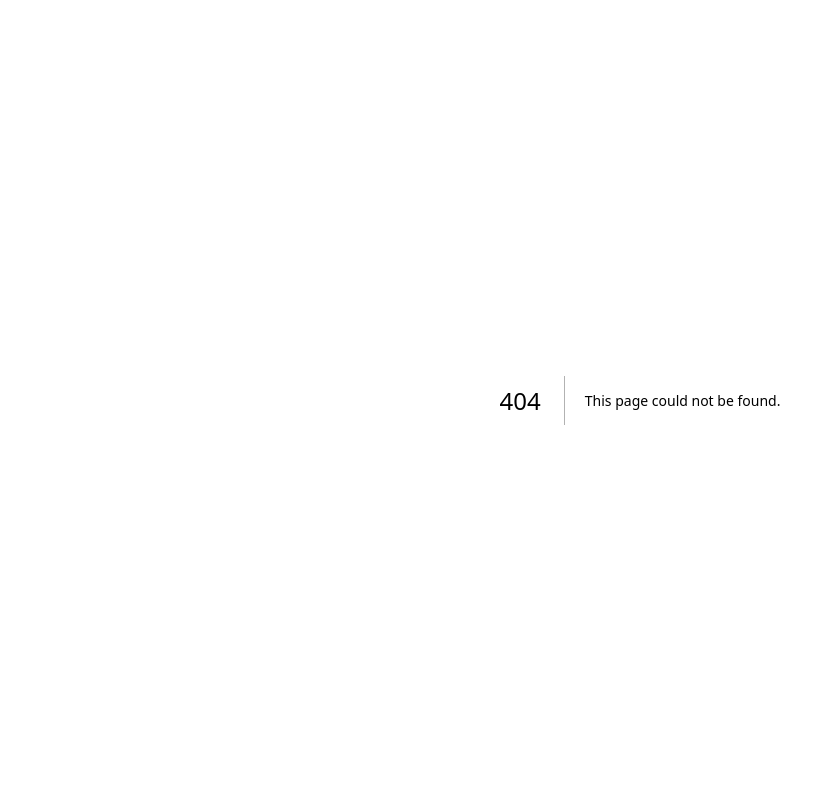
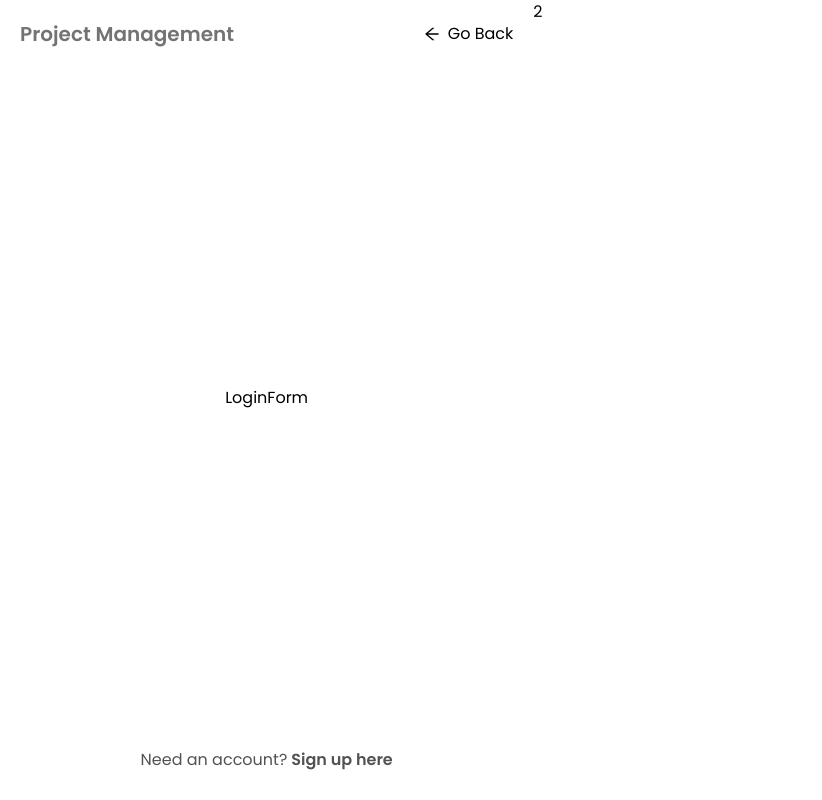
Before and after one commit to mehedi008h/programming-hero-assessment-task, a Next.js app: page /auth/login in a window 1280 px wide. Before the commit this address had no page. Shown: the whole page, without its empty margins (0-822 px from the left). Built offline with nearby package versions, Linux system fonts and the light colour scheme.

Commit message:
design auth wrapper

```diff
--- /dev/null
+++ b/app/auth/layout.tsx
@@ -0,0 +1,16 @@
+import React from "react";
+
+interface Props {
+    children: React.ReactNode;
+}
+
+const AuthLayout = ({ children }: Props) => {
+    return (
+        <div className="w-full min-h-screen grid grid-cols-12">
+            <div className="col-span-5">{children}</div>
+            <div className="col-span-7">2</div>
+        </div>
+    );
+};
+
+export default AuthLayout;
--- /dev/null
+++ b/app/auth/login/page.tsx
@@ -0,0 +1,16 @@
+import { AuthWrapper, LoginForm } from "@/components";
+import React from "react";
+
+const LoginPage = () => {
+    return (
+        <AuthWrapper
+            footerText="Need an account?"
+            footerLinkText="Sign up here"
+            footerLink="/auth/login"
+        >
+            <LoginForm />
+        </AuthWrapper>
+    );
+};
+
+export default LoginPage;
--- /dev/null
+++ b/app/dashboard/page.tsx
@@ -0,0 +1,7 @@
+import React from "react";
+
+const Dashboard = () => {
+    return <div>Dashboard</div>;
+};
+
+export default Dashboard;
--- /dev/null
+++ b/components/auth/AuthWrapper.tsx
@@ -0,0 +1,50 @@
+import { ArrowLeftOutlined } from "@ant-design/icons";
+import Link from "next/link";
+import React from "react";
+
+interface Props {
+    children: React.ReactNode;
+    footerText: string;
+    footerLinkText: string;
+    footerLink: string;
+}
+
+const AuthWrapper = ({
+    children,
+    footerText,
+    footerLinkText,
+    footerLink,
+}: Props) => {
+    return (
+        <div className="w-full min-h-screen p-5 flex flex-col justify-between items-center">
+            {/* header  */}
+            <div className="w-full flex justify-between items-center">
+                {/* logo  */}
+                <div className="text-xl font-semibold text-neutral-500">
+                    Project Management
+                </div>
+
+                {/* back link  */}
+                <Link href={"/"} className="flex items-center gap-2">
+                    <ArrowLeftOutlined color="black" /> <p>Go Back</p>
+                </Link>
+            </div>
+
+            {/* form  */}
+            {children}
+
+            {/* footer  */}
+            <h5 className="font-normal text-base mb-2 text-neutral-600">
+                {footerText}
+                <Link
+                    href={footerLink}
+                    className="font-semibold text-base ms-1"
+                >
+                    {footerLinkText}
+                </Link>
+            </h5>
+        </div>
+    );
+};
+
+export default AuthWrapper;
--- /dev/null
+++ b/components/auth/LoginForm.tsx
@@ -0,0 +1,7 @@
+import React from "react";
+
+const LoginForm = () => {
+    return <div>LoginForm</div>;
+};
+
+export default LoginForm;
--- /dev/null
+++ b/components/index.ts
@@ -0,0 +1,5 @@
+// common
+
+// auth
+export { default as LoginForm } from "./auth/LoginForm";
+export { default as AuthWrapper } from "./auth/AuthWrapper";
--- a/package.json
+++ b/package.json
@@ -9,6 +9,7 @@
     "lint": "next lint"
   },
   "dependencies": {
+    "@ant-design/icons": "^5.3.6",
     "antd": "^5.16.5",
     "next": "14.2.3",
     "react": "^18",
```
